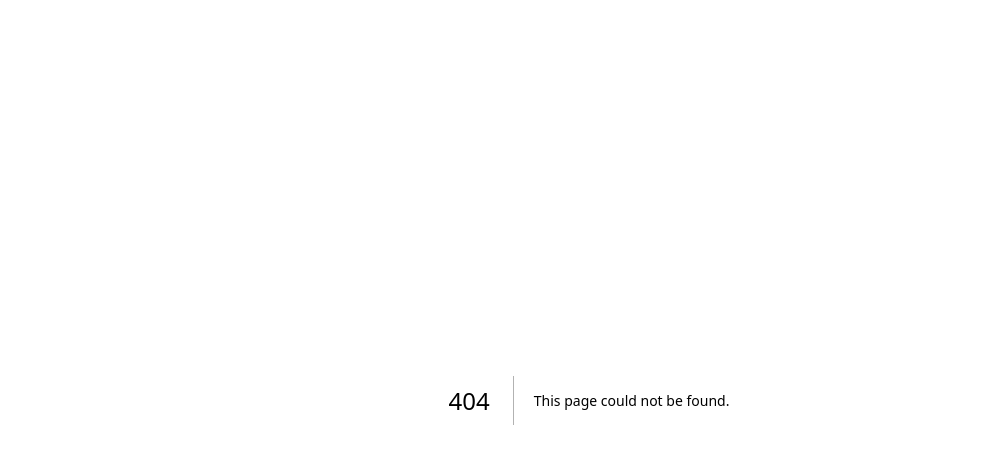
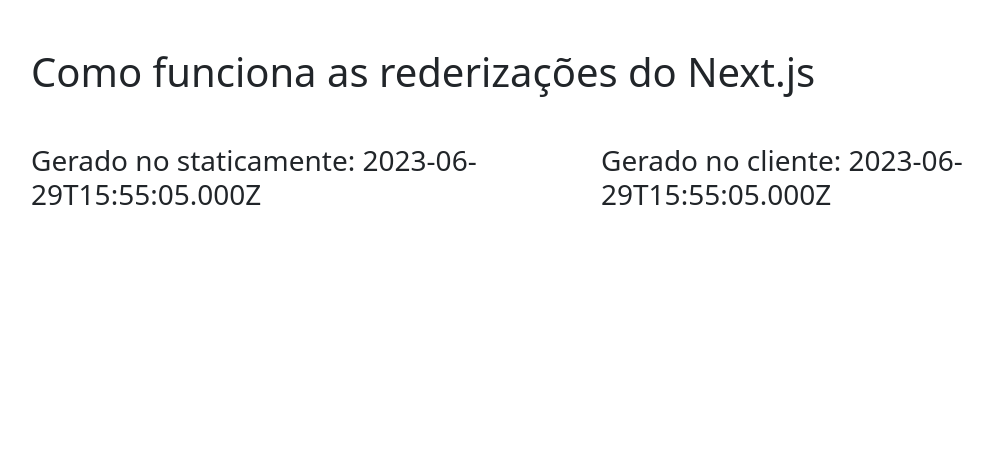
Before and after one commit to JoaoVitorMirandaBandeira/NextJs, a Next.js app: page /static in a window 1280 px wide. Before the commit this address had no page. Shown: the top 464 px of the page, without its empty margins (51-1044 px from the left). Built offline with nearby package versions, Linux system fonts and the light colour scheme; no server answers.

Commit message:
Criando arquivos stativos pelo servidor

```diff
--- /dev/null
+++ b/src/pages/static.tsx
@@ -0,0 +1,57 @@
+import { GetStaticProps, NextPage } from "next";
+import {useState, useEffect, ReactNode} from 'react'
+import { Container, Row, Col } from "reactstrap";
+
+interface ApiResponse {
+    name: string,
+    timestamp: Date
+}
+
+export const getStaticProps: GetStaticProps =async () => {
+    const staticData = await fetch(`${process.env.NEXT_PUBLIC_APIURL}/api/hello`)
+        .then(res => res.json())
+    return {
+        props:{
+            staticData
+        }
+    }
+}
+
+const Static : NextPage = (props:{
+    children?: ReactNode,
+    staticData?: ApiResponse
+}) => {
+    const [clientSideData, setClientSideData] = useState<ApiResponse>()
+
+    useEffect(()=>{
+        fetchData()
+    },[])
+
+    const fetchData = async () => {
+        const data = await fetch('/api/hello')
+            .then(res => res.json())
+        setClientSideData(data)
+    }
+    return(
+       <Container tag='main' >
+            <h1 className="my-5">
+                Como funciona as rederizações do Next.js
+            </h1>
+            <Row>
+                <Col>
+                    <h3>
+                        Gerado no staticamente: {props.staticData?.timestamp.toString()}
+                    </h3>
+                </Col>
+                <Col>
+                    <h3>
+                        Gerado no cliente: {clientSideData?.timestamp.toString()}
+                    </h3>
+                </Col>
+            </Row>
+
+       </Container>
+    )
+}
+
+export default Static
```
